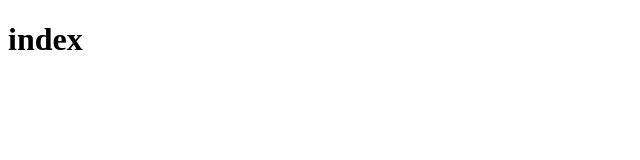
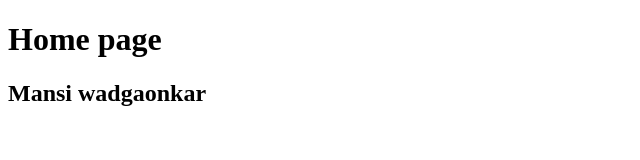
Before and after one commit to maulikarche100/icp-6-group-8-html-css-project-1, a plain HTML site: page index.html in a window 1280 px wide. Shown: the whole page, without its empty margins (0-640 px from the left). Drawn offline with Linux system fonts and the light colour scheme.

Commit message:
first change

```diff
--- a/index.html
+++ b/index.html
@@ -6,6 +6,7 @@
     <title>Document</title>
 </head>
 <body>
-    <h1>index</h1>
+    <h1>Home page</h1>
+    <h2>Mansi wadgaonkar</h2>
 </body>
 </html>
```
